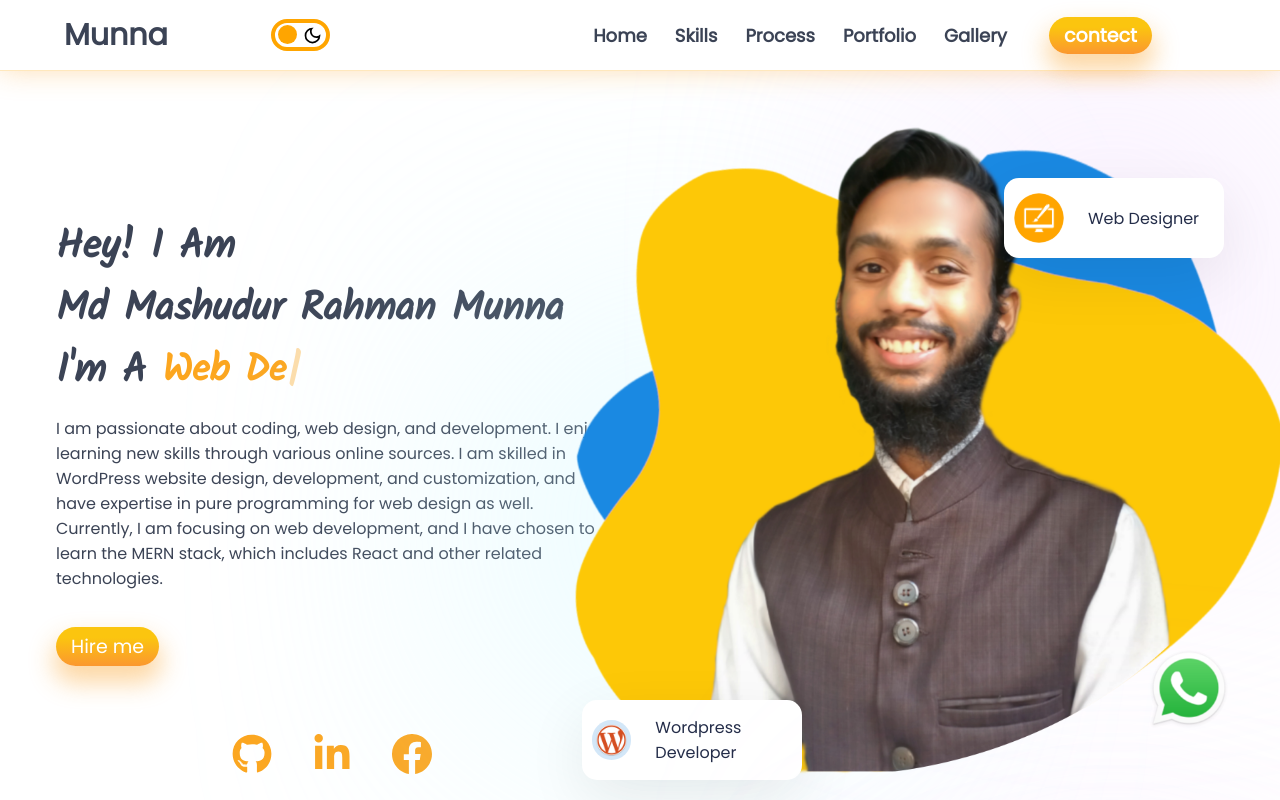
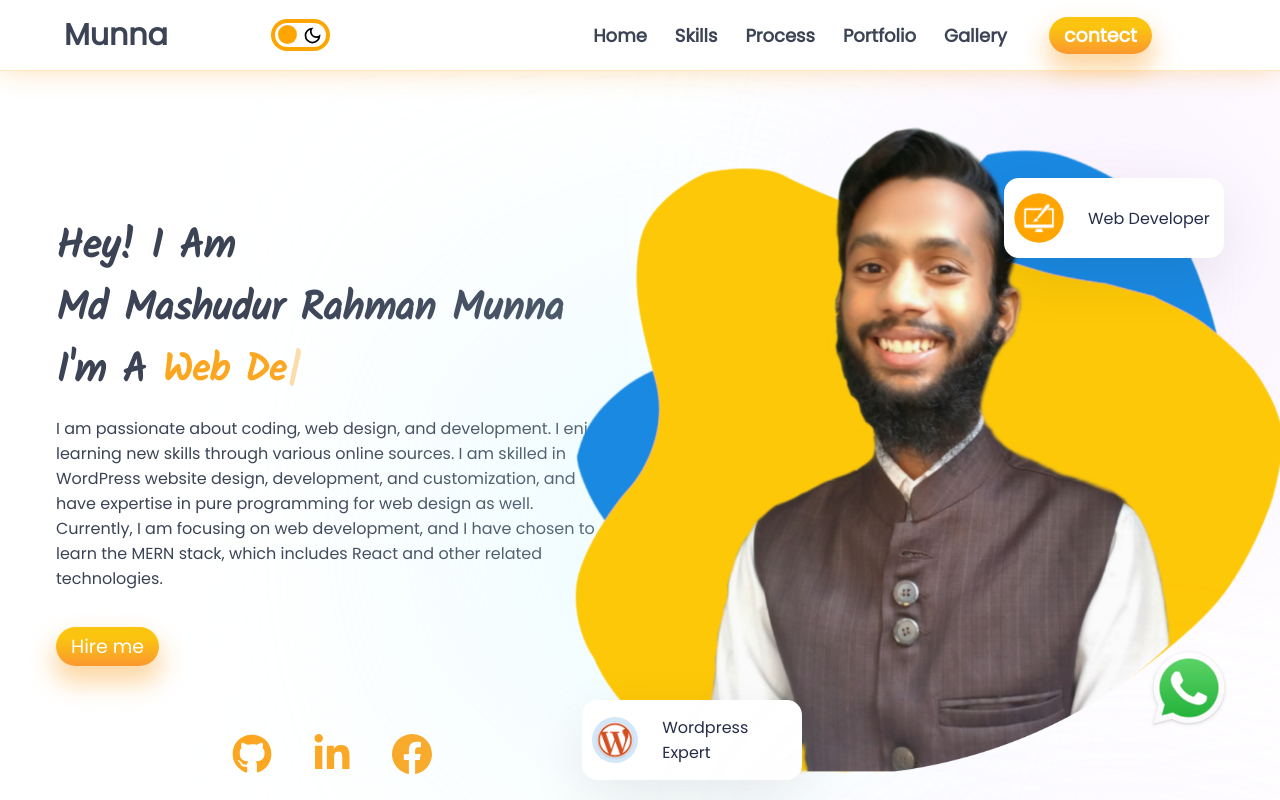
Before and after one commit to munna3438/developer-munna, a React (Create React App) app: page / in a window 1280 px wide. Shown: the top 800 px of the page. Built offline with nearby package versions, Linux system fonts and the light colour scheme.

Commit message:
floating div change

```diff
--- a/src/component/intro/Intro.jsx
+++ b/src/component/intro/Intro.jsx
@@ -67,7 +67,7 @@ const Intro = () => {
               className="i-float1">
               <FloatingDiv
                 image={"assets/image/web_de_icon.png"}
-                text="Web Designer"
+                text="Web Developer"
               />
             </motion.div>
             <motion.div
@@ -77,7 +77,7 @@ const Intro = () => {
               className="i-float2">
               <FloatingDiv
                 image={"assets/image/wordpress_org_SVzkLk3.webp"}
-                text="Wordpress Developer"
+                text="Wordpress Expert"
               />
             </motion.div>
             <div className="i-blur"></div>
```
